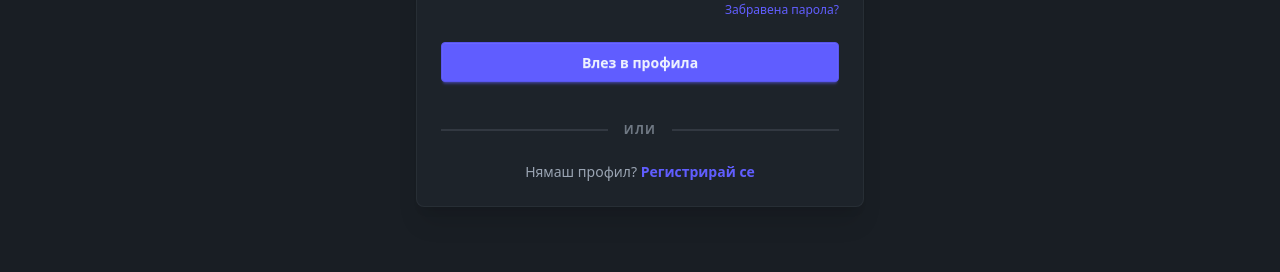
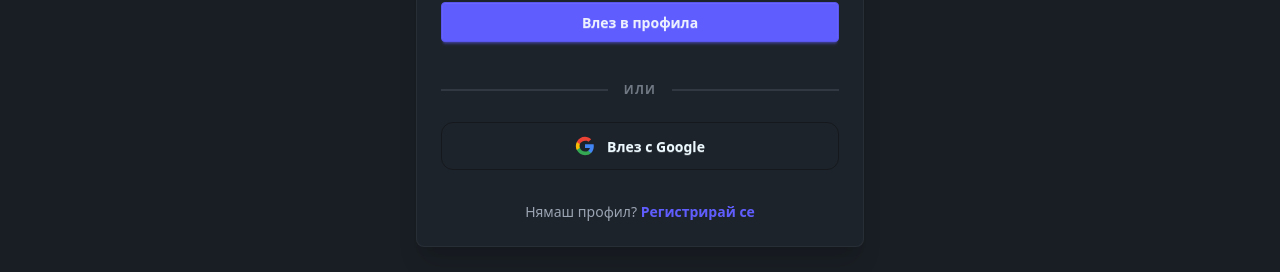
Before and after one commit to Martin-Atanasov123/Uni-put, a React (Vite) app: page /login in a window 1280 px wide. Shown: the part 457-729 px from the top of the page. Built offline with nearby package versions, Linux system fonts and the light colour scheme; no server answers.

Commit message:
feat(login): add Google OAuth login option
Implement Google OAuth authentication using Supabase. The button is styled with Google's brand colors and redirects to the calculator page upon successful login. This provides users with an alternative login method beyond email/password.

```diff
--- a/src/components/Auth/Login.jsx
+++ b/src/components/Auth/Login.jsx
@@ -20,6 +20,16 @@
     const [showPassword, setShowPassword] = useState(false);
 
     const navigate = useNavigate();
+
+    const handleGoogleLogin = async () => {
+        const { error } = await supabase.auth.signInWithOAuth({
+            provider: 'google',
+            options: {
+                redirectTo: `${window.location.origin}/calculator`
+            }
+        });
+        if (error) setError(error.message);
+    };
 
     const handleLogin = async (e) => {
         e.preventDefault();
@@ -145,7 +155,35 @@
                         Или
                     </div>
 
-                    <p className="text-center text-sm text-base-content/60">
+                    <div className="space-y-3">
+                        <button
+                            type="button"
+                            onClick={handleGoogleLogin}
+                            className="btn btn-outline w-full flex items-center justify-center gap-3 border-base-300 hover:bg-base-200 rounded-xl transition-all h-12"
+                        >
+                            <svg className="w-5 h-5" viewBox="0 0 24 24">
+                                <path
+                                    d="M22.56 12.25c0-.78-.07-1.53-.2-2.25H12v4.26h5.92c-.26 1.37-1.04 2.53-2.21 3.31v2.77h3.57c2.08-1.92 3.28-4.74 3.28-8.09z"
+                                    fill="#4285F4"
+                                />
+                                <path
+                                    d="M12 23c2.97 0 5.46-.98 7.28-2.66l-3.57-2.77c-.98.66-2.23 1.06-3.71 1.06-2.86 0-5.29-1.93-6.16-4.53H2.18v2.84C3.99 20.53 7.7 23 12 23z"
+                                    fill="#34A853"
+                                />
+                                <path
+                                    d="M5.84 14.09c-.22-.66-.35-1.36-.35-2.09s.13-1.43.35-2.09V7.07H2.18C1.43 8.55 1 10.22 1 12s.43 3.45 1.18 4.93l3.66-2.84z"
+                                    fill="#FBBC05"
+                                />
+                                <path
+                                    d="M12 5.38c1.62 0 3.06.56 4.21 1.66l3.15-3.15C17.45 2.09 14.97 1 12 1 7.7 1 3.99 3.47 2.18 7.07l3.66 2.84c.87-2.6 3.3-4.53 12-4.53z"
+                                    fill="#EA4335"
+                                />
+                            </svg>
+                            <span className="font-bold">Влез с Google</span>
+                        </button>
+                    </div>
+
+                    <p className="text-center text-sm text-base-content/60 mt-6">
                         Нямаш профил?{" "}
                         <Link to="/register" className="text-primary font-bold hover:underline">
                             Регистрирай се
```
